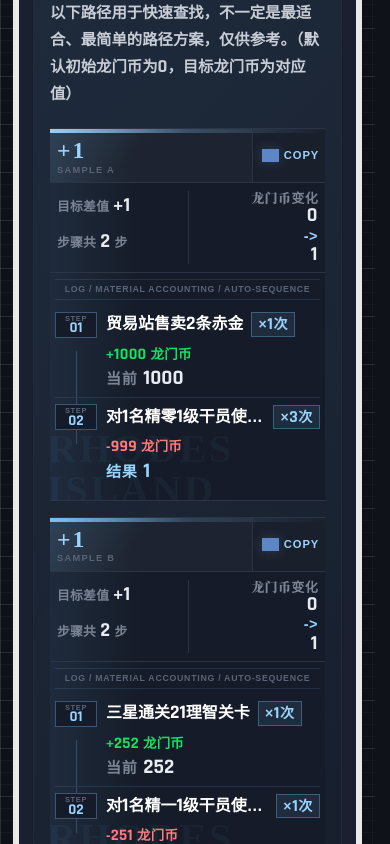
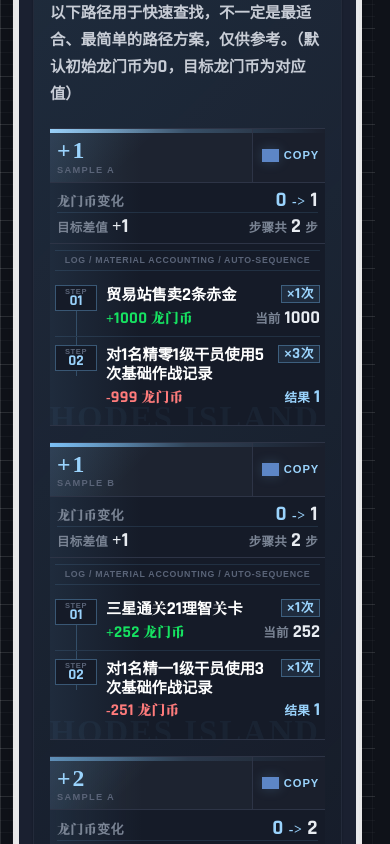
Before and after one commit to parrotime/Arknights-LMD-Sum-calculator, a React (Vite) app: page /#/data in a window 390 px wide. Shown: the part 9620-10464 px from the top of the page. Built offline with nearby package versions, Linux system fonts and the light colour scheme; grey boxes are pictures that could not be loaded.

Commit message:
260523-01-v2_mobile_main_page

```diff
--- a/src/assets/styles/App.module.css
+++ b/src/assets/styles/App.module.css
@@ -116,11 +116,12 @@
   .main-container {
     width: 100%;
     align-items: center;
+    gap: calc(var(--ark-space-md) * 1.35);
   }
 
   .main-content-container {
     flex-direction: column;
     align-items: center;
-    gap: var(--ark-space-md);
+    gap: calc(var(--ark-space-md) * 1.35);
   }
 }
--- a/src/assets/styles/PlanCard.module.css
+++ b/src/assets/styles/PlanCard.module.css
@@ -389,7 +389,8 @@
   .plan-card::after {
     right: 8px;
     bottom: -7px;
-    font-size: 2.55rem;
+    font-size: 2.05rem;
+    white-space: nowrap;
   }
 
   .plan-card-header {
@@ -421,13 +422,12 @@
     grid-column: 1 / -1;
     grid-row: 2;
     display: grid;
-    grid-template-columns: minmax(0, 1fr) minmax(0, 1fr);
-    grid-auto-flow: column;
-    grid-template-rows: repeat(2, minmax(22px, auto));
-    justify-content: stretch;
-    gap: 0;
-    padding: 8px 10px;
+    grid-template-columns: repeat(2, minmax(0, 1fr));
+    grid-template-rows: minmax(24px, auto) minmax(20px, auto);
+    gap: 3px 10px;
+    padding: 7px 10px 6px;
     border-top: 1px solid var(--ark-plan-border);
+    font-family: "Rajdhani", var(--ark-font-title), sans-serif;
     font-size: 0.82rem;
   }
 
@@ -436,54 +436,76 @@
     align-items: baseline;
     gap: 4px;
     min-width: 0;
-    min-height: 22px;
-    padding: 0 8px 0 0;
+    padding: 0;
     border-left: none;
     white-space: nowrap;
   }
 
-  .summary span:first-child {
-    padding-left: 0;
-  }
-
   .summary b {
+    color: var(--ark-plan-label);
     font-family: var(--ark-font-title);
-    font-size: 0.8rem;
+    font-size: 0.78rem;
+    font-weight: 900;
     line-height: 1;
     letter-spacing: 0.02em;
   }
 
   .summary strong {
+    color: var(--ark-plan-text);
     font-size: 1.04rem;
+    font-weight: 900;
     line-height: 1;
+    font-variant-numeric: tabular-nums;
   }
 
   .summary em {
-    font-size: 0.9rem;
+    color: var(--ark-plan-accent);
+    font-size: 0.86rem;
+    font-style: normal;
+    font-weight: 900;
     line-height: 1;
   }
 
   .summary span:last-child {
-    grid-row: 1 / 3;
-    grid-column: 2;
-    display: grid;
-    grid-template-columns: 1fr;
-    align-content: center;
-    justify-items: end;
-    gap: 4px;
-    padding: 0 0 0 9px;
-    border-left: 1px solid var(--ark-plan-border);
-    text-align: right;
+    grid-column: 1 / -1;
+    grid-row: 1;
+    gap: 5px;
+    min-width: 0;
+    padding-bottom: 4px;
+    border-bottom: 1px solid var(--ark-plan-step-line);
+    overflow: hidden;
   }
 
   .summary span:last-child b {
-    justify-self: end;
+    flex: 1 1 auto;
+    min-width: 0;
+    overflow: hidden;
     font-size: 0.82rem;
+    text-overflow: ellipsis;
   }
 
   .summary span:last-child strong,
   .summary span:last-child em {
-    display: inline;
+    flex: 0 0 auto;
+    white-space: nowrap;
+  }
+
+  .summary span:last-child strong {
+    color: var(--ark-plan-accent);
+    font-size: 1.08rem;
+  }
+
+  .summary span:last-child strong:last-of-type {
+    color: var(--ark-plan-text);
+  }
+
+  .summary span:not(:last-child) {
+    grid-row: 2;
+    min-height: 20px;
+  }
+
+  .summary span:not(:last-child):nth-child(2) {
+    justify-content: flex-end;
   }
 
   .copy-btn,
@@ -519,14 +541,18 @@
 
   .step-card {
     grid-template-columns: 44px minmax(0, 1fr);
-    gap: 7px;
-    min-height: 38px;
-    padding: 6px 0;
+    grid-template-rows: auto auto;
+    align-items: start;
+    gap: 4px 7px;
+    min-height: 42px;
+    padding: 7px 0;
   }
 
   .step-index {
+    grid-row: 1 / 3;
     width: 42px;
     height: 26px;
+    margin-top: 1px;
   }
 
   .step-index span {
@@ -542,24 +568,73 @@
     left: 21px;
   }
 
+  .step-desc {
+    grid-column: 2;
+    display: flex;
+    align-items: flex-start;
+    gap: 7px;
+    min-width: 0;
+  }
+
+  .item-name {
+    flex: 1 1 auto;
+    min-width: 0;
+    overflow: visible;
+    color: inherit;
+    font-family: "Rajdhani", var(--ark-font-title), sans-serif;
+    font-size: 0.95rem;
+    line-height: 1.24;
+    text-overflow: clip;
+    white-space: normal;
+    word-break: break-word;
+  }
+
+  .count-tag {
+    flex: 0 0 auto;
+    margin-top: 1px;
+    padding: 1px 5px;
+    font-size: 0.8rem;
+    line-height: 1.1;
+  }
+
   .step-right {
     grid-column: 2;
-    grid-template-columns: 1fr;
-    gap: 2px;
-    justify-content: start;
+    display: grid;
+    grid-template-columns: minmax(0, 1fr) auto;
+    align-items: baseline;
+    gap: 8px;
+    justify-content: stretch;
     margin-left: 0;
-    white-space: normal;
+    white-space: nowrap;
     font-size: 0.84rem;
   }
 
   .gain,
   .spend {
     justify-self: start;
+    min-width: 0;
+    overflow: hidden;
+    font-family: "Rajdhani", var(--ark-font-title), sans-serif;
+    font-size: 0.86rem;
+    text-overflow: ellipsis;
   }
 
   .running-total,
   .running-total-final {
-    justify-content: flex-start;
+    justify-content: flex-end;
+    gap: 4px;
+    font-size: 0.84rem;
   }
 
+  .running-total b,
+  .running-total-final b {
+    font-family: var(--ark-font-title);
+    font-size: 0.78rem;
+    letter-spacing: 0.02em;
+  }
+
+  .running-total strong,
+  .running-total-final strong {
+    font-size: 0.95rem;
+  }
 }
```
